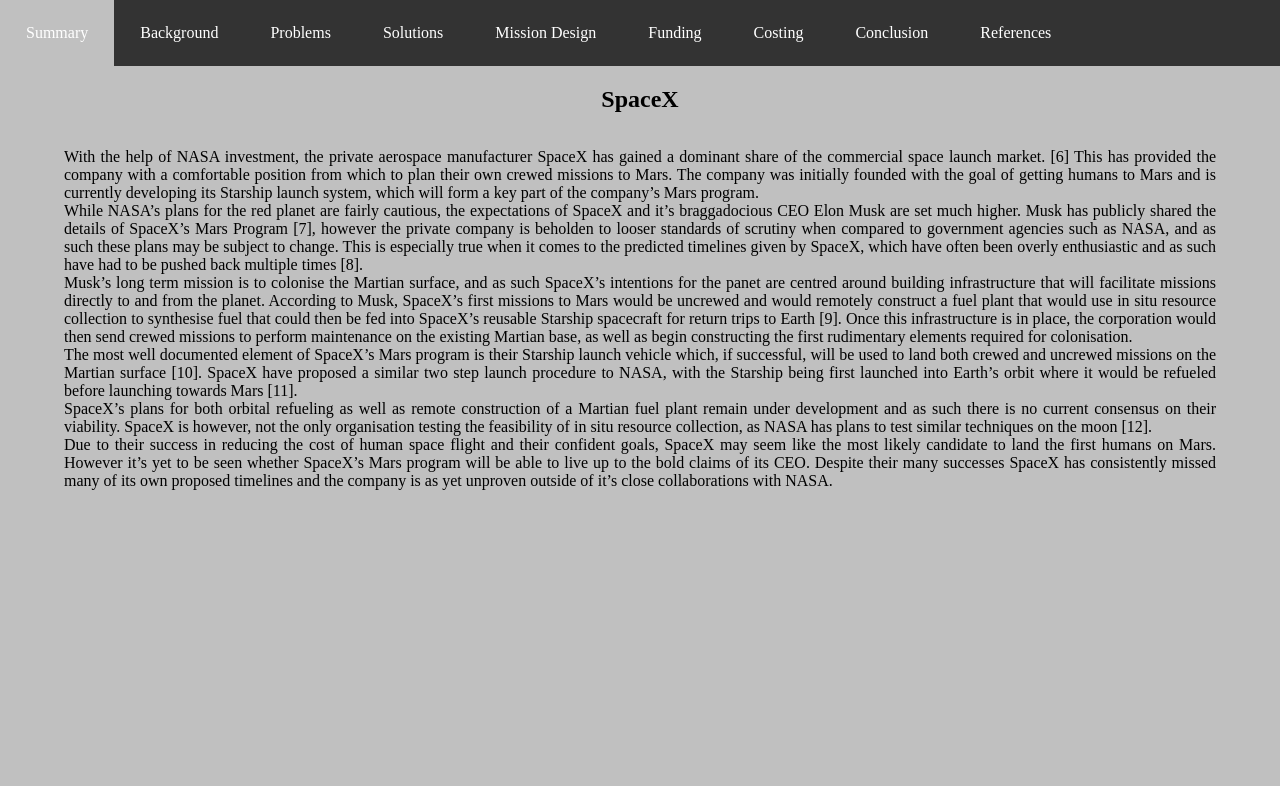
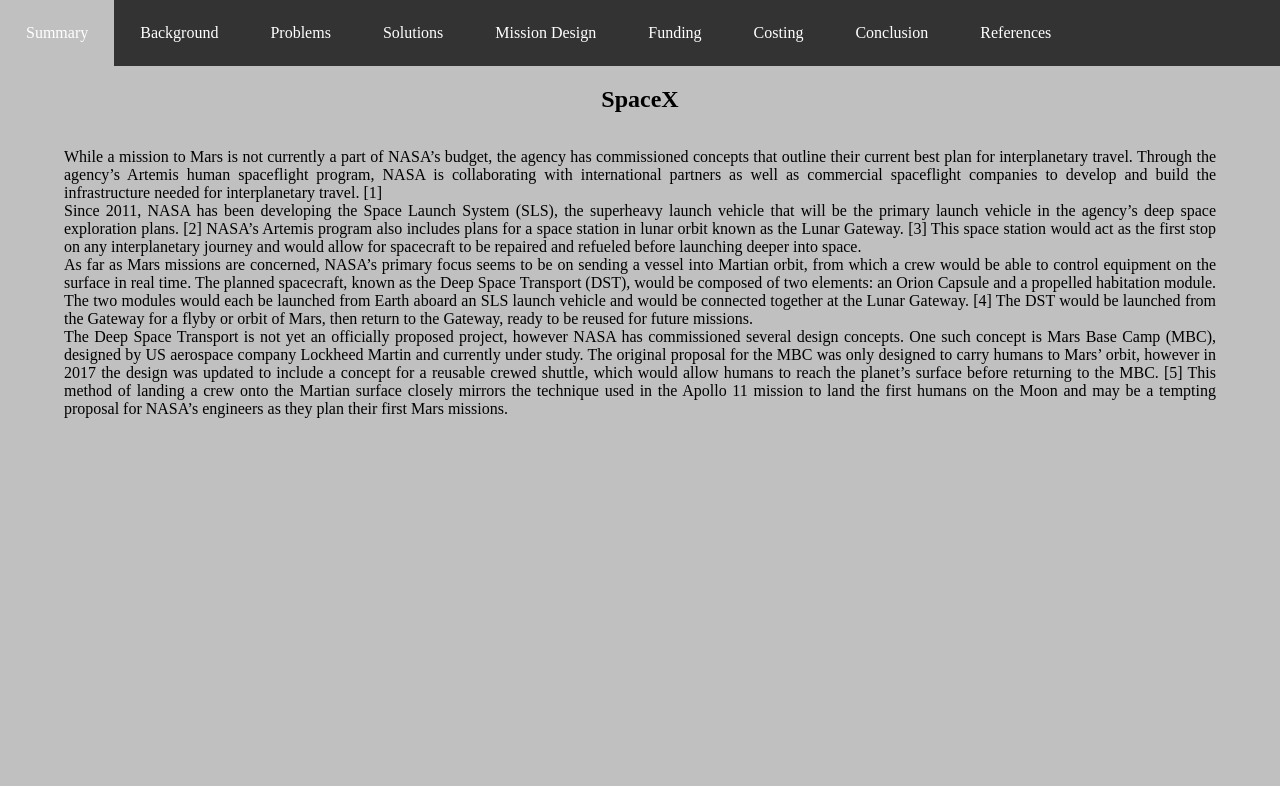
Before and after one commit to gayyoda/PHY340Group3A, a plain HTML site: page spacex-research.html in a window 1280 px wide. Drawn offline with Linux system fonts and the light colour scheme.

Commit message:
updated text for nasa research

```diff
--- a/spacex-research.html
+++ b/spacex-research.html
@@ -74,12 +74,10 @@
         <div class="report-txt">
             <h2 class="report-title">SpaceX</h2>
             <div class="report-para">
-                <p>With the help of NASA investment, the private aerospace manufacturer SpaceX has gained a dominant share of the commercial space launch market. [6] This has provided the company with a comfortable position from which to plan their own crewed missions to Mars. The company was initially founded with the goal of getting humans to Mars and is currently developing its Starship launch system, which will form a key part of the company’s Mars program.</p>
-                <p>While NASA’s plans for the red planet are fairly cautious, the expectations of SpaceX and it’s braggadocious CEO Elon Musk are set much higher. Musk has publicly shared the details of SpaceX’s Mars Program [7], however the private company is beholden to looser standards of scrutiny when compared to government agencies such as NASA, and as such these plans may be subject to change. This is especially true when it comes to the predicted timelines given by SpaceX, which have often been overly enthusiastic and as such have had to be pushed back multiple times [8].</p>
-                <p>Musk’s long term mission is to colonise the Martian surface, and as such SpaceX’s intentions for the panet are centred around building infrastructure that will facilitate missions directly to and from the planet. According to Musk, SpaceX’s first missions to Mars would be uncrewed and would remotely construct a fuel plant that would use in situ resource collection to synthesise fuel that could then be fed into SpaceX’s reusable Starship spacecraft for return trips to Earth [9]. Once this infrastructure is in place, the corporation would then send crewed missions to perform maintenance on the existing Martian base, as well as begin constructing the first rudimentary elements required for colonisation.</p>
-                <p>The most well documented element of SpaceX’s Mars program is their Starship launch vehicle which, if successful, will be used to land both crewed and uncrewed missions on the Martian surface [10]. SpaceX have proposed a similar two step launch procedure to NASA, with the Starship being first launched into Earth’s orbit where it would be refueled before launching towards Mars [11].</p>
-                <p>SpaceX’s plans for both orbital refueling as well as remote construction of a Martian fuel plant remain under development and as such there is no current consensus on their viability. SpaceX is however, not the only organisation testing the feasibility of in situ resource collection, as NASA has plans to test similar techniques on the moon [12].</p>
-                <p>Due to their success in reducing the cost of human space flight and their confident goals, SpaceX may seem like the most likely candidate to land the first humans on Mars. However it’s yet to be seen whether SpaceX’s Mars program will be able to live up to the bold claims of its CEO. Despite their many successes SpaceX has consistently missed many of its own proposed timelines and the company is as yet unproven outside of it’s close collaborations with NASA.</p>
+                <p>While a mission to Mars is not currently a part of NASA’s budget, the agency has commissioned concepts that outline their current best plan for interplanetary travel. Through the agency’s Artemis human spaceflight program, NASA is collaborating with international partners as well as commercial spaceflight companies to develop and build the infrastructure needed for interplanetary travel. [1]</p>
+                <p>Since 2011, NASA has been developing the Space Launch System (SLS), the superheavy launch vehicle that will be the primary launch vehicle in the agency’s deep space exploration plans. [2] NASA’s Artemis program also includes plans for a space station in lunar orbit known as the Lunar Gateway. [3] This space station would act as the first stop on any interplanetary journey and would allow for spacecraft to be repaired and refueled before launching deeper into space. </p>
+                <p>As far as Mars missions are concerned, NASA’s primary focus seems to be on sending a vessel into Martian orbit, from which a crew would be able to control equipment on the surface in real time. The planned spacecraft, known as the Deep Space Transport (DST), would be composed of two elements: an Orion Capsule and a propelled habitation module. The two modules would each be launched from Earth aboard an SLS launch vehicle and would be connected together at the Lunar Gateway. [4] The DST would be launched from the Gateway for a flyby or orbit of Mars, then return to the Gateway, ready to be reused for future missions.</p>
+                <p>The Deep Space Transport is not yet an officially proposed project, however NASA has commissioned several design concepts. One such concept is Mars Base Camp (MBC), designed by US aerospace company Lockheed Martin and currently under study. The original proposal for the MBC was only designed to carry humans to Mars’ orbit, however in 2017 the design was updated to include a concept for a reusable crewed shuttle, which would allow humans to reach the planet’s surface before returning to the MBC. [5] This method of landing a crew onto the Martian surface closely mirrors the technique used in the Apollo 11 mission to land the first humans on the Moon and may be a tempting proposal for NASA’s engineers as they plan their first Mars missions.</p>
             </div>
         </div>
     </html>
```
